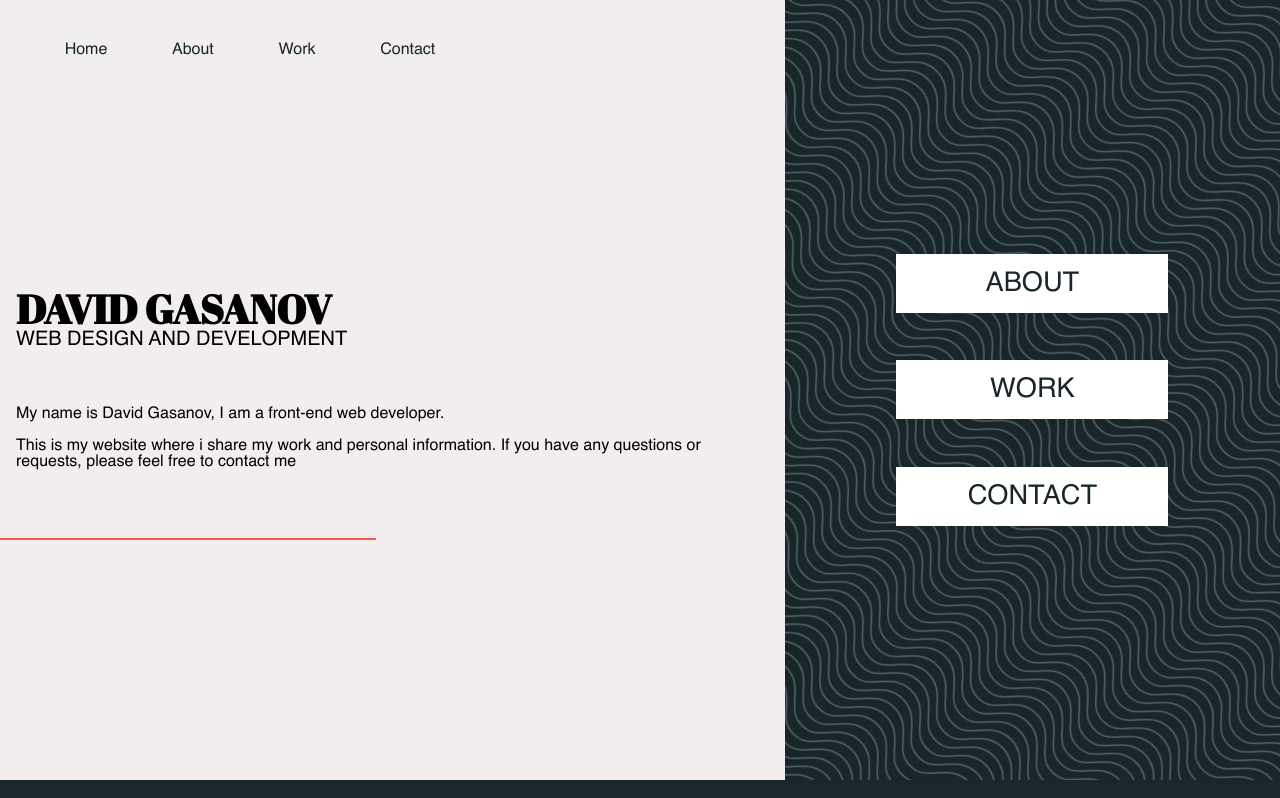
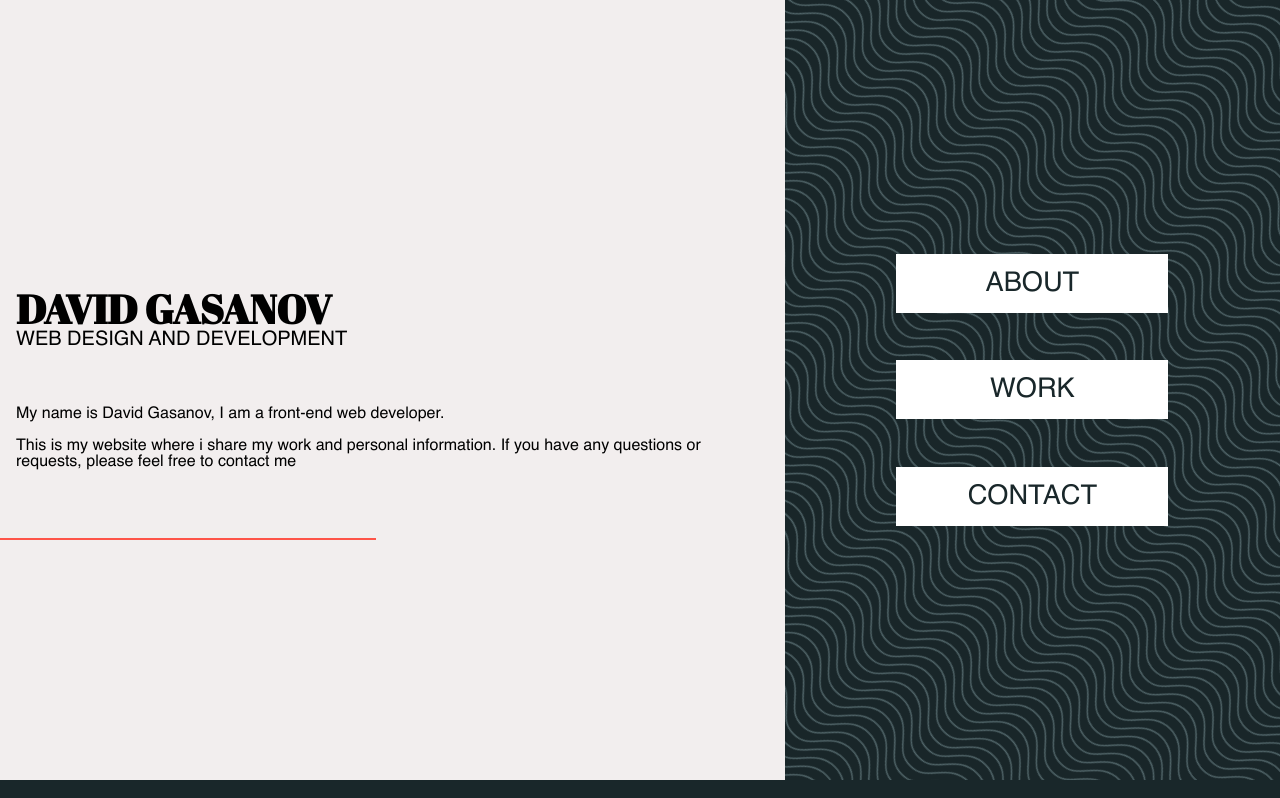
Before and after one commit to davidGasanov/portfolio-website, a React (Create React App) app: page / in a window 1280 px wide. Shown: the top 798 px of the page. Built offline with nearby package versions, Linux system fonts and the light colour scheme.

Commit message:
style: animation additions and fixes for links and navigation.
feat: added links for corresponding sections

```diff
--- a/src/components/Contact/Contact.module.css
+++ b/src/components/Contact/Contact.module.css
@@ -66,26 +66,23 @@
 
 }
 
-.link:hover {
-  transition: color 0.5s ease-in-out;
-  color: var(--secondary-dark);
-}
-
 .link:hover .contactInfo{
   transition: opacity 0.5s ease-in-out;
   opacity: 1;
 }
 
 
+
+.contactIcon{
+  transition: width 0.2s ease-in-out, height 0.5s ease-in-out;
+}
+
 .contactIcon:hover {
+  color: var(--secondary-dark);
   position: relative;
   width: 85px;
   height: 85px;
-  transition: width 0.2s ease-in-out, height 0.2s ease-in-out;
-}
-
-.contactIcon{
-  transition: width 0.2s ease-in-out, height 0.5s ease-in-out;
+  transition: width 0.2s ease-in-out, height 0.2s ease-in-out, color 0.2s ease-in-out;
 }
 
 
--- a/src/components/Navigation/Navigation.module.css
+++ b/src/components/Navigation/Navigation.module.css
@@ -12,26 +12,27 @@
   transition: height 0.5s ease-in-out, top 0.5s ease-in-out;
 }
 
+
+
 .navigation[scrolled="false"][invisible="true"], nav[scrolled="true"][invisible="true"] {
   top: -100%;
   transition: top 0.5s ease-in-out;
 }
 
-nav[scrolled="true"] {
+.navigation[scrolled="true"] {
   background-color: var(--primary-dark);
   color: white;
   width: 100%;
   position: fixed;
   top: 0;
   height: 60px;
-  display: flex;
   align-items: center;
   justify-content: flex-start;
   filter: drop-shadow(2px 2px 15px rgba(0, 0, 0, 0.281));
   z-index: 2;
   display: flex;
   transition: height 0.5s ease-in-out, color 0.5s ease-in-out,
-    background-color 0.5s ease-in-out, top 0.3s ease-in;
+    background-color 0.5s ease-in-out, top 0.5s ease-out;
 }
 
 .navLink:hover,
@@ -40,10 +41,12 @@
 }
 
 .desktopNavList {
+  top: 0;
   opacity: 0;
   width: 50%;
   font-family: Helvetica;
   display: none;
+  transition: top 0.5s ease-in-out;
 }
 
 .phoneMenuToggler {
@@ -72,12 +75,8 @@
   left: 0;
   width: 60%;
   height: 100vh;
-  background: rgb(25, 39, 42);
-  background: linear-gradient(
-    94deg,
-    rgba(25, 39, 42, 1) 0%,
-    rgba(38, 55, 46, 1) 100%
-  );
+  background: rgba(25, 39, 42, 0.952);
+
   color: white;
   transition: left 0.5s ease-in-out, top 0.5s ease-in-out;
 }
@@ -91,6 +90,7 @@
 
 .mobileNavList {
   display: flex;
+  gap: 40px;
   flex-direction: column;
   justify-content: space-around;
   align-self: center;
@@ -104,10 +104,21 @@
   font-family: Helvetica;
   text-align: center;
   color: white;
-  padding: 10px 0;
+  width: 90%;
+  min-height: 30px;
+  border-bottom: 1px solid rgba(255, 255, 255, 0.342);
+
 }
 
 @media screen and (min-width: 760px) {
+
+  .navigation[scrolled="false"] .desktopNavList{
+    position: relative;
+    opacity: 0;
+    top: -100%;
+    transition: top 0.5s ease-in-out, opacity 0.2s ease-in-out;
+  }
+
   .desktopNavList {
     opacity: 1;
     display: flex;
@@ -119,7 +130,7 @@
   }
 
   .navigation {
-    height: 100px;
+    height: 50px;
     transition: height 0.5s ease-in-out;
   }
 
--- a/src/components/Welcome.js
+++ b/src/components/Welcome.js
@@ -1,6 +1,6 @@
 import React from "react";
 import styles from "./Split-section.module.css";
-
+import Link from "react-scroll/modules/components/Link";
 
 
 function Welcome() {
@@ -20,9 +20,9 @@
 
       <div className={`${styles.splitSection} ${styles.bgPattern}`}>
         <ul className={`${styles.pageNavigation}`}>
-          <li className={`${styles.navButton}`}>ABOUT</li>
-          <li className={`${styles.navButton}`}>WORK</li>
-          <li className={`${styles.navButton}`}>CONTACT</li>
+          <li className={`${styles.navButton}`}><Link smooth={true} duration={1000} to="about">ABOUT</Link></li>
+          <li className={`${styles.navButton}`}><Link smooth={true} duration={1000} to="projects">WORK</Link></li>
+          <li className={`${styles.navButton}`}><Link smooth={true} duration={1000} to="contact">CONTACT</Link></li>
         </ul>
       </div>
     </section>
```
Also changed, not shown: src/App.module.css (line endings or trailing spaces).
